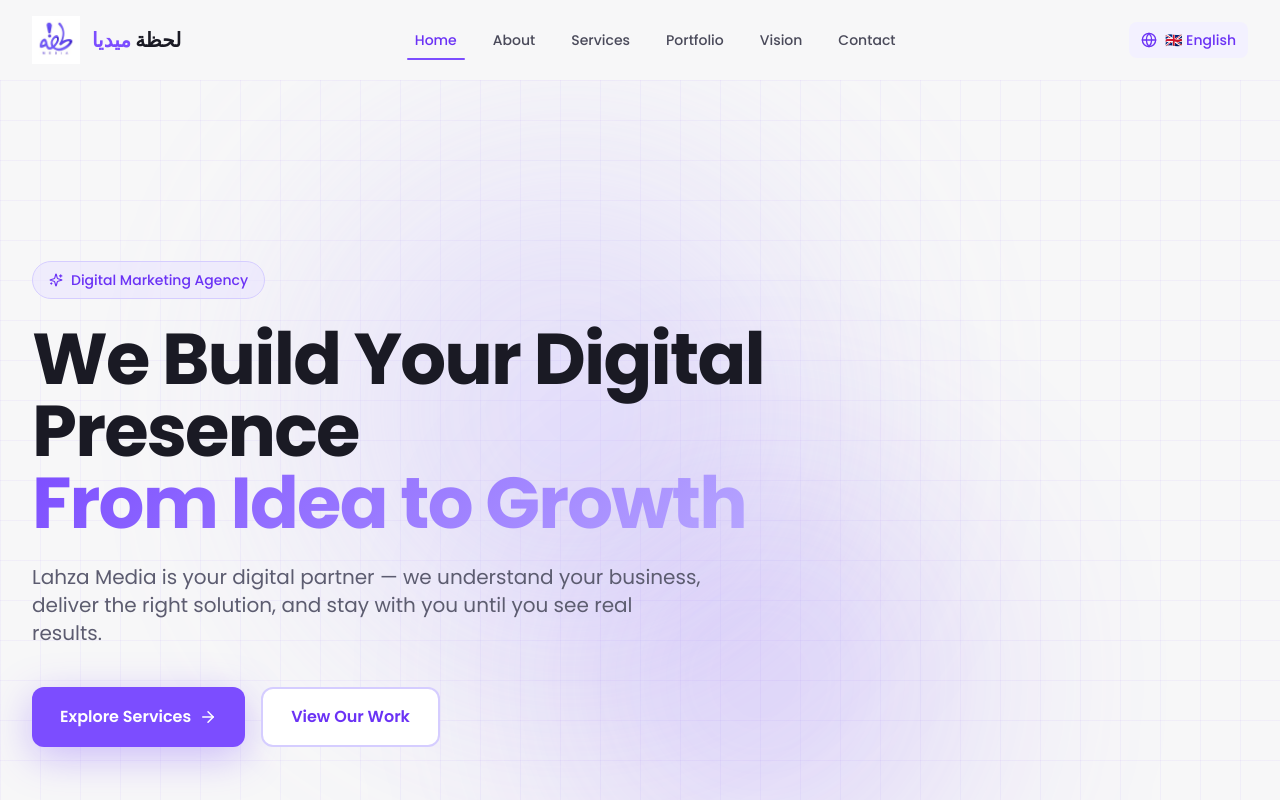
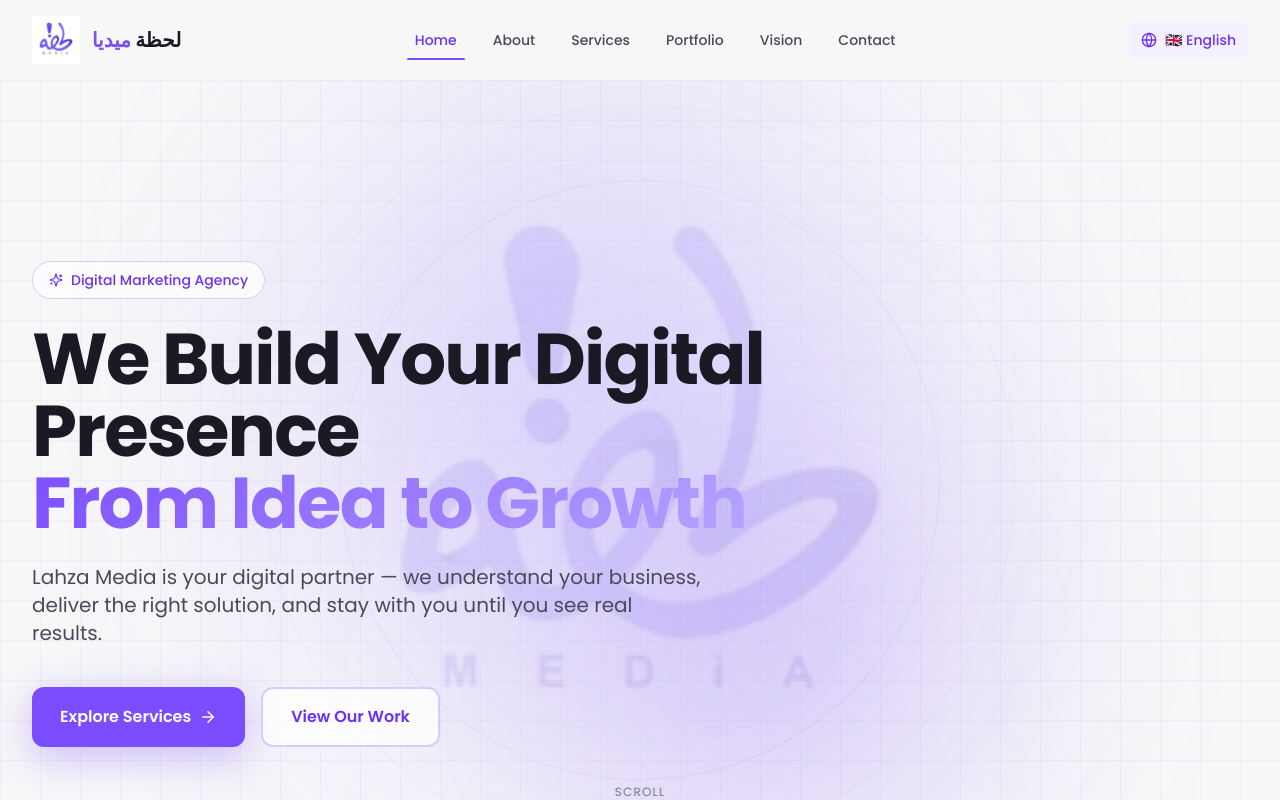
Before and after one commit to mhmoodhazm80-cmyk/Msro3, a Next.js app: page /en in a window 1280 px wide. Shown: the top 800 px of the page. Built offline with nearby package versions, Linux system fonts and the light colour scheme.

Commit message:
feat: new hero with animated logo background + remove framer-motion: src/components/Hero.jsx

```diff
--- a/src/components/Hero.jsx
+++ b/src/components/Hero.jsx
@@ -1,6 +1,7 @@
 'use client';
 
 import Link from 'next/link';
+import Image from 'next/image';
 import { useLocale, useTranslations } from 'next-intl';
 import { ArrowLeft, ArrowRight, Sparkles } from 'lucide-react';
 
@@ -12,43 +13,79 @@ export default function Hero() {
 
   return (
     <section className="relative min-h-screen flex items-center overflow-hidden bg-grid pt-32 pb-20">
-      <div className="absolute top-20 start-1/4 w-[500px] h-[500px] bg-brand-300/40 blur-[120px] rounded-full animate-pulse" />
-      <div className="absolute bottom-0 end-1/4 w-[400px] h-[400px] bg-brand-500/30 blur-[120px] rounded-full animate-pulse" />
 
-      <div className="relative max-w-7xl mx-auto px-4 sm:px-6 lg:px-8 w-full">
+      {/* ========== اللوجو في الخلفية - متحرك ========== */}
+      <div className="absolute inset-0 flex items-center justify-center pointer-events-none">
+        {/* توهج بنفسجي خلف اللوجو */}
+        <div className="absolute w-[600px] h-[600px] sm:w-[800px] sm:h-[800px] rounded-full bg-brand-400/20 blur-[120px] animate-pulse-glow" />
+
+        {/* اللوجو الكبير */}
+        <div className="relative w-[80vw] max-w-[700px] h-[80vw] max-h-[700px] animate-logo-breath">
+          <Image
+            src="/images/logo.png"
+            alt="Lahza Media"
+            fill
+            priority
+            sizes="(max-width: 768px) 80vw, 700px"
+            className="object-contain opacity-[0.13] sm:opacity-[0.16]"
+          />
+        </div>
+
+        {/* حلقات دوارة حوالين اللوجو */}
+        <div className="absolute w-[70vw] max-w-[600px] aspect-square rounded-full border border-brand-300/20 animate-rotate-slow" />
+        <div className="absolute w-[85vw] max-w-[750px] aspect-square rounded-full border border-brand-300/10 animate-rotate-slow" style={{ animationDirection: 'reverse', animationDuration: '60s' }} />
+      </div>
+
+      {/* ========== توهجات جانبية ========== */}
+      <div className="absolute top-20 start-1/4 w-[500px] h-[500px] bg-brand-300/30 blur-[120px] rounded-full animate-float-slow" />
+      <div className="absolute bottom-0 end-1/4 w-[400px] h-[400px] bg-brand-500/20 blur-[120px] rounded-full animate-float-slow" style={{ animationDelay: '3s' }} />
+
+      {/* ========== المحتوى فوق اللوجو ========== */}
+      <div className="relative max-w-7xl mx-auto px-4 sm:px-6 lg:px-8 w-full z-10">
         <div className="max-w-4xl">
-          <div className="inline-flex items-center gap-2 px-4 py-2 rounded-full bg-brand-100/60 border border-brand-200 text-brand-600 text-sm font-medium mb-6">
+
+          {/* Badge */}
+          <div className="inline-flex items-center gap-2 px-4 py-2 rounded-full bg-white/70 backdrop-blur-sm border border-brand-200 text-brand-600 text-sm font-medium mb-6 animate-fade-up">
             <Sparkles size={14} />
             {t('badge')}
           </div>
 
-          <h1 className="text-4xl sm:text-5xl md:text-6xl lg:text-7xl font-bold leading-[1.15] tracking-tight text-ink-900 mb-6">
+          {/* العنوان */}
+          <h1 className="text-4xl sm:text-5xl md:text-6xl lg:text-7xl font-bold leading-[1.15] tracking-tight text-ink-900 mb-6 animate-fade-up delay-200">
             {t('title')}
             <br />
             <span className="text-gradient">{t('titleAccent')}</span>
           </h1>
 
-          <p className="text-lg sm:text-xl text-ink-600 leading-relaxed max-w-2xl mb-10">
+          {/* الوصف */}
+          <p className="text-lg sm:text-xl text-ink-700 leading-relaxed max-w-2xl mb-10 animate-fade-up delay-400">
             {t('subtitle')}
           </p>
 
-          <div className="flex flex-wrap gap-4">
+          {/* الأزرار */}
+          <div className="flex flex-wrap gap-4 animate-fade-up delay-700">
             <Link
               href={`/${locale}/services`}
-              className="group inline-flex items-center gap-2 px-7 py-4 rounded-xl bg-brand-500 text-white font-semibold shadow-[0_10px_40px_rgba(124,77,255,0.35)] hover:shadow-[0_15px_50px_rgba(124,77,255,0.5)] hover:-translate-y-1 transition-all"
+              className="group inline-flex items-center gap-2 px-7 py-4 rounded-xl bg-brand-500 text-white font-semibold shadow-[0_10px_40px_rgba(124,77,255,0.35)] hover:shadow-[0_15px_50px_rgba(124,77,255,0.5)] hover:-translate-y-1 transition-all duration-300"
             >
               {t('ctaPrimary')}
               <Arrow size={18} className="group-hover:translate-x-1 transition-transform" />
             </Link>
             <Link
               href={`/${locale}/portfolio`}
-              className="inline-flex items-center gap-2 px-7 py-4 rounded-xl bg-white border-2 border-brand-200 text-brand-600 font-semibold hover:border-brand-500 hover:-translate-y-1 transition-all"
+              className="inline-flex items-center gap-2 px-7 py-4 rounded-xl bg-white/80 backdrop-blur-sm border-2 border-brand-200 text-brand-600 font-semibold hover:border-brand-500 hover:-translate-y-1 transition-all duration-300"
             >
               {t('ctaSecondary')}
             </Link>
           </div>
         </div>
       </div>
+
+      {/* Scroll indicator */}
+      <div className="absolute bottom-10 start-1/2 -translate-x-1/2 flex flex-col items-center gap-2 animate-fade-in delay-1000">
+        <span className="text-xs text-ink-500 tracking-widest uppercase">Scroll</span>
+        <div className="w-1 h-8 rounded-full bg-gradient-to-b from-brand-500 to-transparent animate-float" />
+      </div>
     </section>
   );
 }
```
